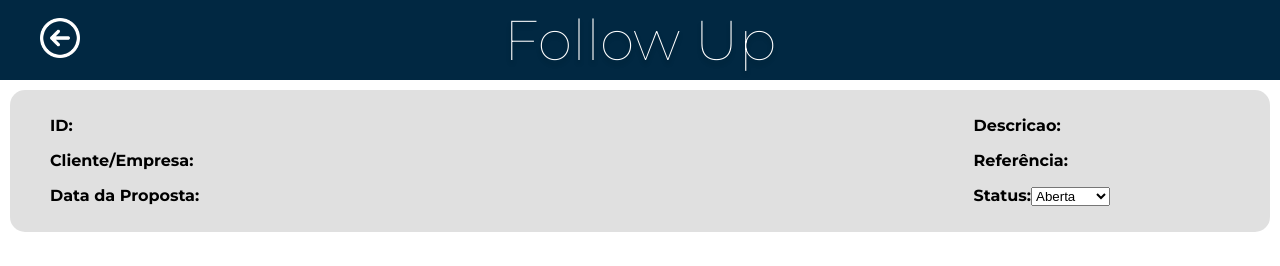
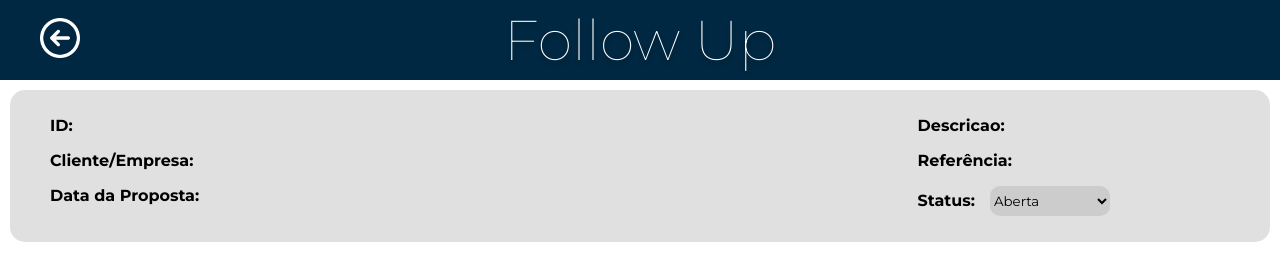
Before and after one commit to joaoalvesdsx/treact, a React (Create React App) app: page /followup/1 in a window 1280 px wide. Shown: the top 266 px of the page. Built offline with nearby package versions, Linux system fonts and the light colour scheme; no server answers.

Commit message:
css select

```diff
--- a/src/components/pages/Followup.jsx
+++ b/src/components/pages/Followup.jsx
@@ -127,7 +127,7 @@ const FollowUp = () => {
           <p><strong>Descricao:</strong> {proposta.descricao}</p>
           <p><strong>Referência:</strong> {proposta.referencia}</p>
           <p><strong>Status:</strong>
-            <select value={proposta.status} onChange={(e) => handleUpdateStatus(e.target.value)}>
+            <select className="select" value={proposta.status} onChange={(e) => handleUpdateStatus(e.target.value)}>
               <option value="Aberta">Aberta</option>
               <option value="Fechada">Fechada</option>
               <option value="Rejeitada">Rejeitada</option>
--- a/src/components/styles/Followup.css
+++ b/src/components/styles/Followup.css
@@ -94,3 +94,13 @@ h2{
 #file-upload-button{
     border-radius: 5px;
 }
+
+select{
+    background-color: #a3a3a357;
+    border: none;
+    border-radius: 10px;
+    font-family: Montserrat;
+    height: 30px;
+    margin-left: 15px;
+    width: 120px;
+}
```
